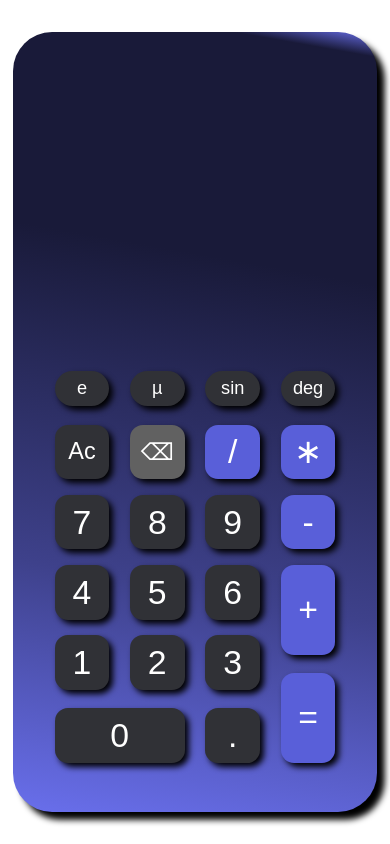
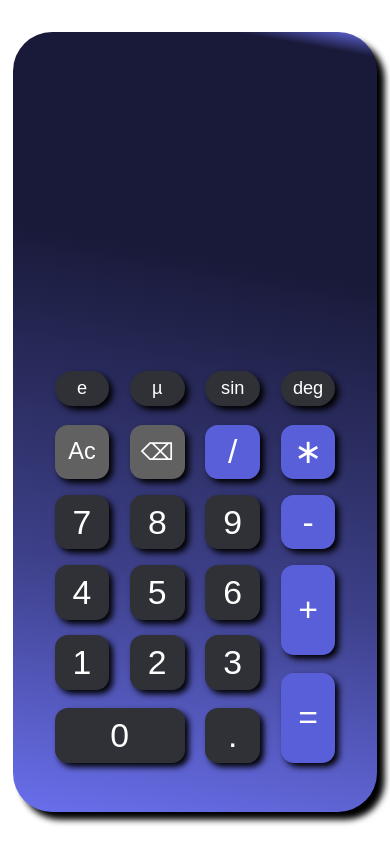
Before and after one commit to exodogurgel/Calculator, a plain HTML site: page index.html in a window 390 px wide. In both pictures the pointer is over the element "Ac". Drawn offline with Linux system fonts and the light colour scheme.

Commit message:
Update style.css

```diff
--- a/style.css
+++ b/style.css
@@ -244,7 +244,7 @@ body {
      }
 
     .button-grey:hover {
-        background-color: #303136;
+        background-color: #616161;
     }
 
     .button.operators:hover {
```
